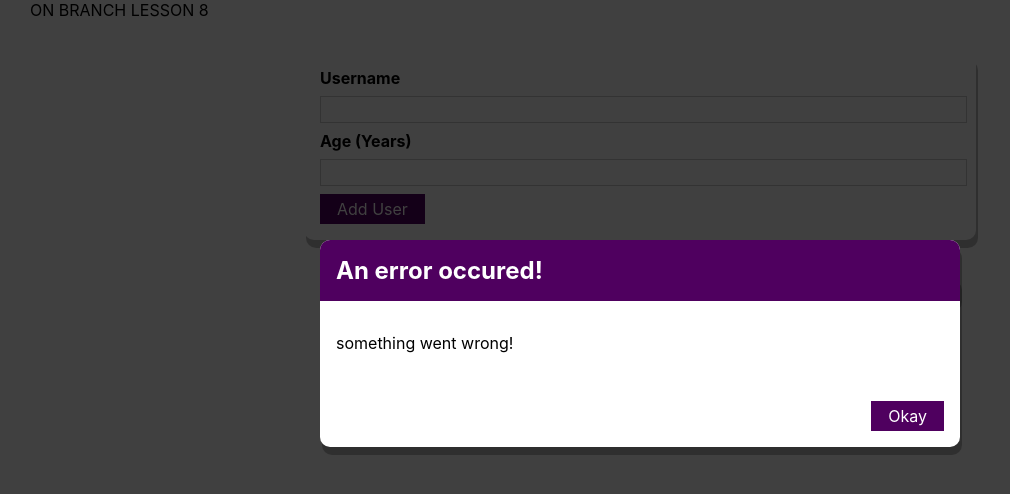
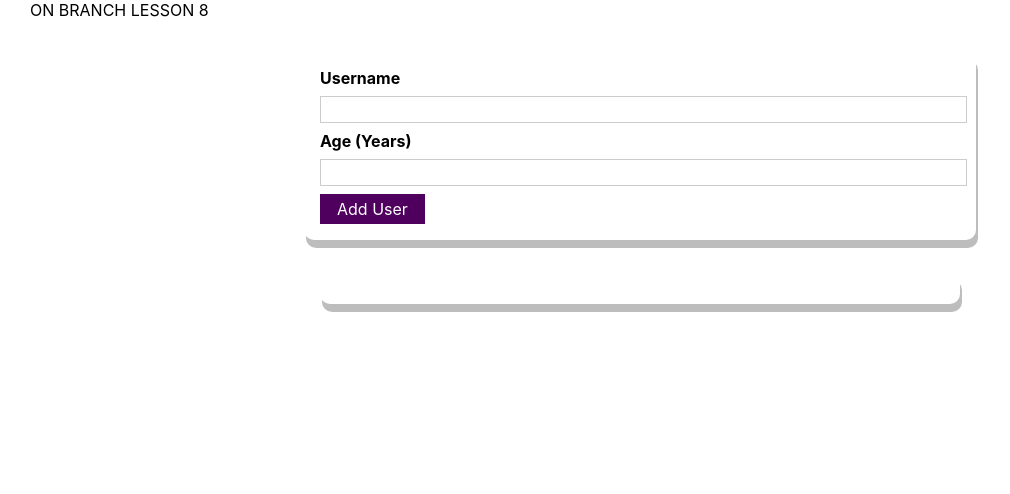
Before and after one commit to phu-github/react-complete-guide, a React (Create React App) app: page / in a window 1280 px wide. Shown: the top 494 px of the page, without its empty margins (0-1010 px from the left). Built offline with nearby package versions, Linux system fonts and the light colour scheme.

Commit message:
062 Managing the Error State

```diff
--- a/src/components/UI/ErrorModal.js
+++ b/src/components/UI/ErrorModal.js
@@ -6,7 +6,7 @@
 function ErrorModal(props) {
     return (
         <div>
-            <div className={classes.backdrop} />
+            <div className={classes.backdrop} onClick={props.onConfirm} />
             <Card className={classes.modal}>
                 <header className={classes.header}>
                     <h2>{props.title}</h2>
@@ -15,7 +15,7 @@
                     <p>{props.message}</p>
                 </div>
                 <footer className={classes.actions}>
-                    <Button>Okay</Button>
+                    <Button onClick={props.onConfirm}>Okay</Button>
                 </footer>
             </Card>
         </div>
--- a/src/components/Users/AddUser.js
+++ b/src/components/Users/AddUser.js
@@ -5,17 +5,26 @@
 import ErrorModal from '../UI/ErrorModal';
 
 function AddUser(props) {
-	const[enteredUsername,setEnteredUsername] = useState('');
-	const[enteredAge,setEnteredAge] = useState('');
+	const[enteredUsername, setEnteredUsername] = useState('');
+	const[enteredAge, setEnteredAge] = useState('');
+	const[error, setError] = useState();
 
 	// sumit form (get value + reset input)
 	const addUserHandle = (event) => {
 		event.preventDefault();
 		// check validate
 		if(enteredUsername.trim().length === 0 || enteredAge.trim().length === 0 ){
+			setError({
+				title: "Invalid input",
+				message: "Please enter a valid age (none empty value)."
+			});
 			return;
 		}
 		if(+enteredAge < 1){
+			setError({
+				title: "Invalid age",
+				message: "Please enter a valid name and age ( > 0)."
+			});
 			return;
 		}
 		console.log(enteredUsername, enteredAge)
@@ -30,9 +39,19 @@
 	const ageChangeHandler = (e) =>{
 		setEnteredAge(e.target.value)
 	}
+	const handleHideModal = () =>{
+		setError(null);
+	}
+
 	return (
 		<div>
-			<ErrorModal title = "An error occured!" message= "something went wrong!"></ErrorModal>
+			{error && (
+				<ErrorModal
+					title = {error.title}
+					message= {error.message}
+					onConfirm={handleHideModal}
+				/>
+			)}
 			<Card className={classes.input}>
 				<form onSubmit={addUserHandle}>
 					<label htmlFor="username">Username</label>
```
